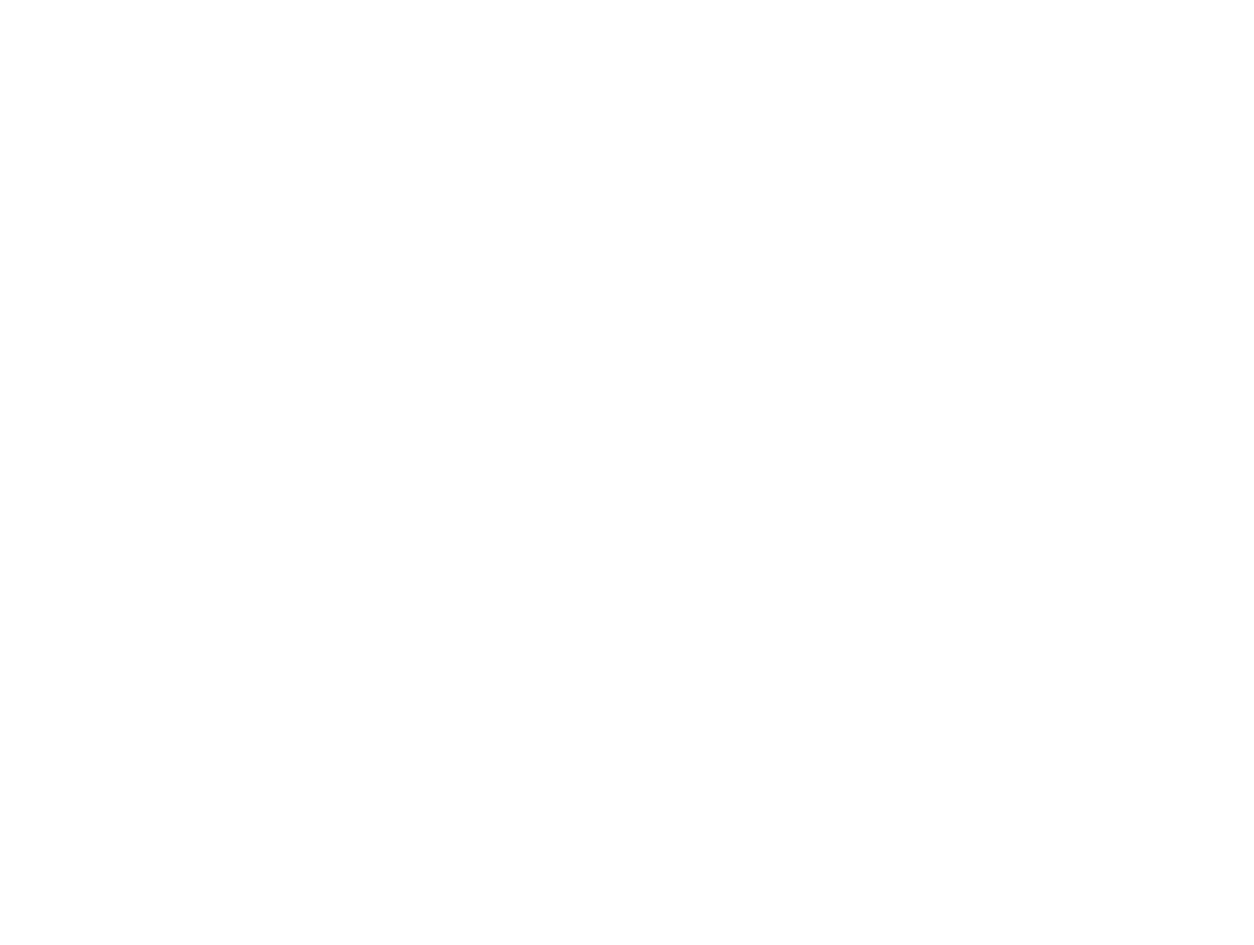
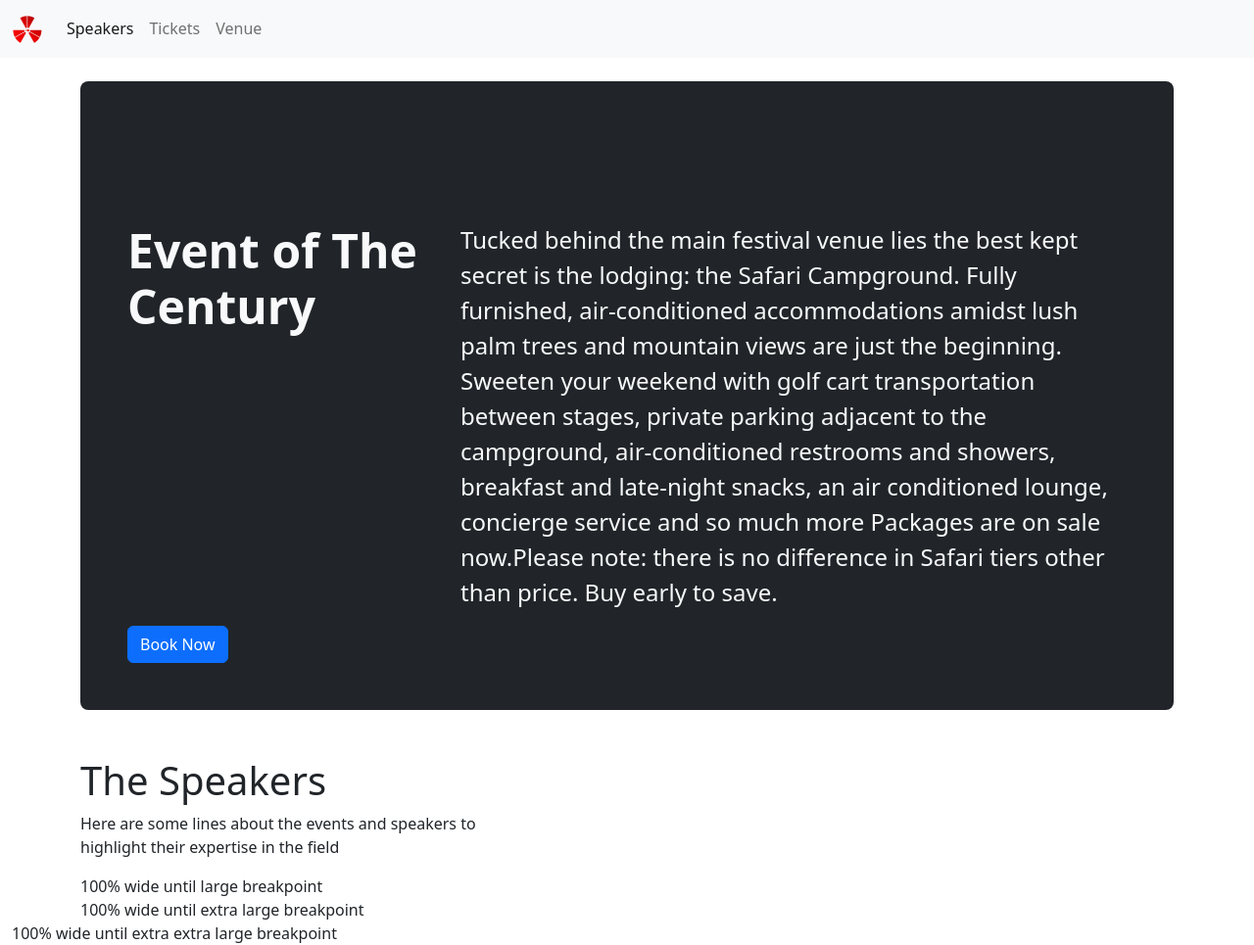
Before and after one commit to Dbearheart/DG-event-landing-page, a plain HTML site: page index.html in a window 1280 px wide. Shown: the whole page at 98% size. Before the commit the page ends 800 px from the top, so only its background shows below. Drawn offline with nearby package versions, Linux system fonts and the light colour scheme.

Commit message:
added speaker, hero section and navbar

```diff
--- a/index.html
+++ b/index.html
@@ -5,9 +5,55 @@
     <meta http-equiv="X-UA-Compatible" content="IE=edge">
     <meta name="viewport" content="width=device-width, initial-scale=1.0">
     <link rel="stylesheet" href="./css/styles.css">
-    <title>Daily Challenge</title>
+    <!-- CSS only -->
+<link href="https://cdn.jsdelivr.net/npm/bootstrap@5.2.0/dist/css/bootstrap.min.css" rel="stylesheet" integrity="sha384-gH2yIJqKdNHPEq0n4Mqa/HGKIhSkIHeL5AyhkYV8i59U5AR6csBvApHHNl/vI1Bx" crossorigin="anonymous">
+    <title>Day 6 Daily Challenge</title>
 </head>
 <body>
+    <nav class="navbar navbar-expand-lg navbar-light bg-light">
+        <div class="container-fluid">
+          <a class="navbar-brand" href="#"><img src="./img/favicon-32x32.png" alt="company logo"></a>
+          <button class="navbar-toggler" type="button" data-bs-toggle="collapse" data-bs-target="#navbarSupportedContent" aria-controls="navbarSupportedContent" aria-expanded="false" aria-label="Toggle navigation">
+            <span class="navbar-toggler-icon"></span>
+          </button>
+          <div class="collapse navbar-collapse" id="navbarSupportedContent">
+            <ul class="navbar-nav me-auto mb-2 mb-lg-0">
+              <li class="nav-item">
+                <a class="nav-link active" aria-current="page" href="#">Speakers</a>
+              </li>
+              <li class="nav-item">
+                <a class="nav-link" href="#">Tickets</a>
+              </li>
+              <li class="nav-item">
+                <a class="nav-link" href="#" role="button" aria-expanded="false">
+                  Venue
+                </a>
+              </li>
+            </ul>
+          </div>
+        </div>
+    </nav>
+<div class="container py-4">
+    <div class="p-5 mb-4 bg-dark text-light rounded-3">
+        <div class="container-fluid py-5"></div>
+            <div class="d-flex justify-content-center">
+                <h1 class="display-5 fw-bold">Event of The Century</h1>
+                    <p class="col-md-8 fs-4">Tucked behind the main festival venue lies the best kept secret is the lodging: the Safari Campground. Fully furnished, air-conditioned accommodations amidst lush palm trees and mountain views are just the beginning. Sweeten your weekend with golf cart transportation between stages, private parking adjacent to the campground, air-conditioned restrooms and showers, breakfast and late-night snacks, an air conditioned lounge, concierge service and so much more Packages are on sale now.Please note: there is no difference in Safari tiers other than price. Buy early to save.
+                    </p>
+            </div>
+            <button class="btn btn-primary bt-lg" type="button">
+                Book Now
+            </button>
+        </div>
+    </div>
+</div>
 
+<div class="container-sm"><h1>The Speakers</h1></div>
+<div class="container-md "><p>Here are some lines about the events and speakers to <br> highlight their expertise in the field</p></div>
+<div class="container-lg">100% wide until large breakpoint</div>
+<div class="container-xl">100% wide until extra large breakpoint</div>
+<div class="container-xxl">100% wide until extra extra large breakpoint</div>
+<!-- JavaScript Bundle with Popper -->
+<script src="https://cdn.jsdelivr.net/npm/bootstrap@5.2.0/dist/js/bootstrap.bundle.min.js" integrity="sha384-A3rJD856KowSb7dwlZdYEkO39Gagi7vIsF0jrRAoQmDKKtQBHUuLZ9AsSv4jD4Xa" crossorigin="anonymous"></script>
 </body>
 </html>
```
Also changed, not shown: img/android-chrome-192x192.png (added), img/android-chrome-512x512.png (added), img/apple-touch-icon.png (added), img/favicon-16x16.png (added), img/favicon-32x32.png (added).
